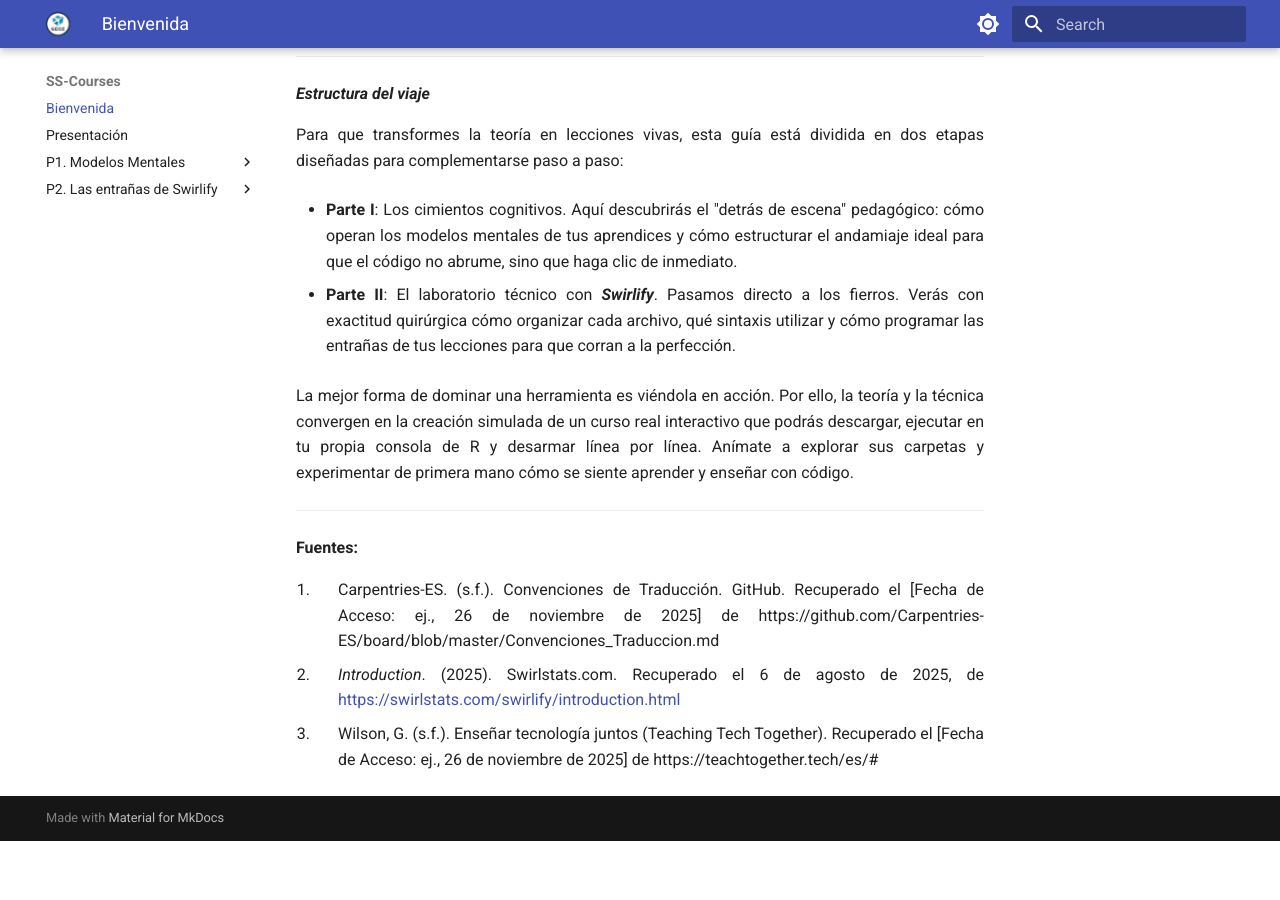
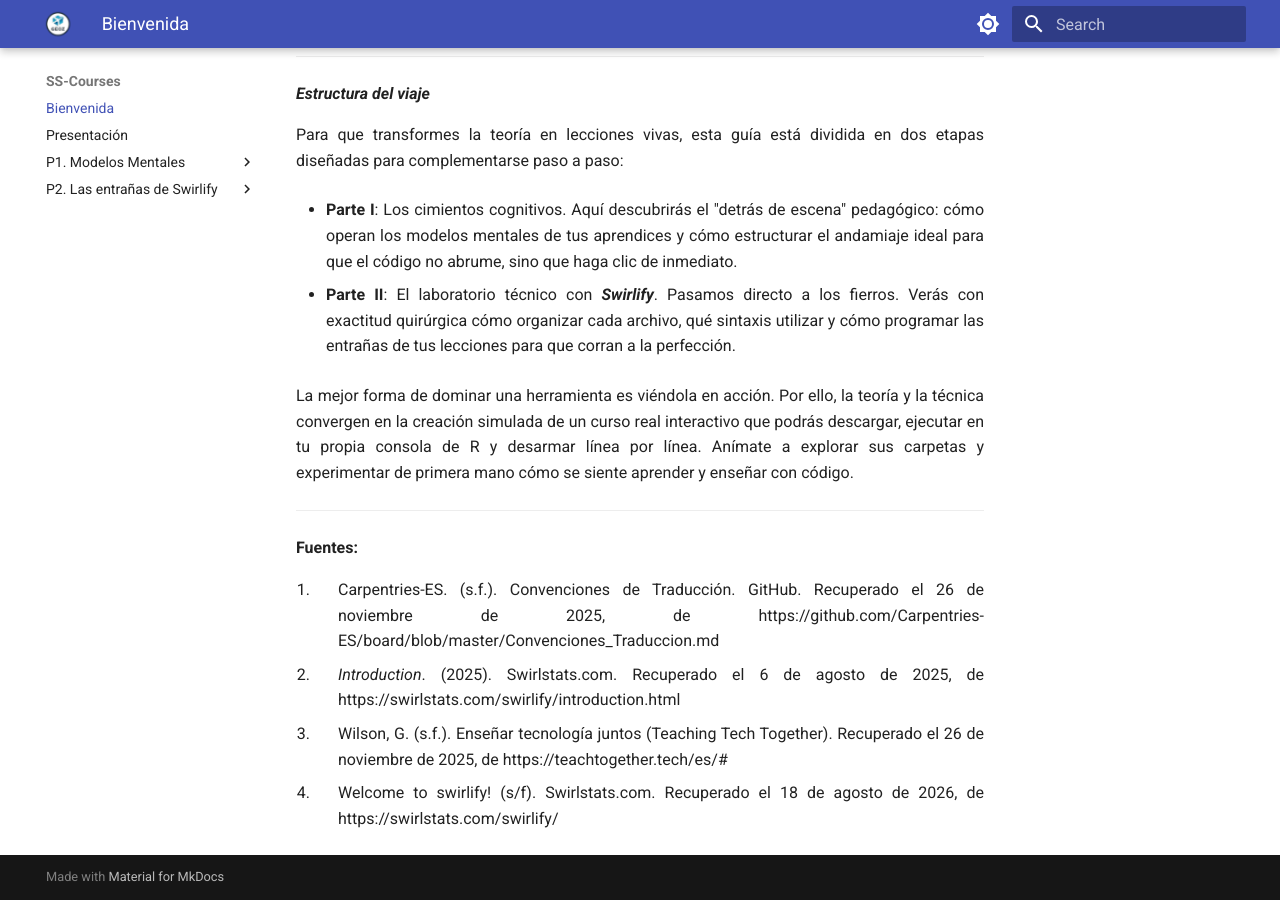
Before and after one commit to Docker-oz/docker_zensrlwf_start, an MkDocs documentation site: the page built from docs/index.md, in a window 1280 px wide and 900 px high, scrolled down 1861 px. Built offline with MkDocs 1.6.1 and Material for MkDocs 9.7.7, drawn with Linux system fonts in a browser that asks for light colours; before the commit the page ends 2702 px from its top, so only the background shows below that; some of the changed text lies outside the part shown.

Commit message:
docs: actualizar contenido y estilos

```diff
--- a/docs/index.md
+++ b/docs/index.md
@@ -63,8 +63,10 @@
 
 **Fuentes:**
 
-1. Carpentries-ES. (s.f.). Convenciones de Traducción. GitHub. Recuperado el [Fecha de Acceso: ej., 26 de noviembre de 2025] de https://github.com/Carpentries-ES/board/blob/master/Convenciones_Traduccion.md
+1. Carpentries-ES. (s.f.). Convenciones de Traducción. GitHub. Recuperado el 26 de noviembre de 2025, de https://github.com/Carpentries-ES/board/blob/master/Convenciones_Traduccion.md
 
-2. *Introduction*. (2025). Swirlstats.com. Recuperado el 6 de agosto de 2025, de [https://swirlstats.com/swirlify/introduction.html](https://swirlstats.com/swirlify/introduction.html)
+2. *Introduction*. (2025). Swirlstats.com. Recuperado el 6 de agosto de 2025, de https://swirlstats.com/swirlify/introduction.html
 
-3. Wilson, G. (s.f.). Enseñar tecnología juntos (Teaching Tech Together). Recuperado el [Fecha de Acceso: ej., 26 de noviembre de 2025] de https://teachtogether.tech/es/#
+3. Wilson, G. (s.f.). Enseñar tecnología juntos (Teaching Tech Together). Recuperado el 26 de noviembre de 2025, de https://teachtogether.tech/es/#
+
+4. Welcome to swirlify! (s/f). Swirlstats.com. Recuperado el 18 de agosto de 2026, de https://swirlstats.com/swirlify/
--- a/mkdocs.yml
+++ b/mkdocs.yml
@@ -26,7 +26,7 @@
   - Bienvenida: index.md
   - Presentación: presentacion.md
   - 'P1. Modelos Mentales':        # Este será el título del menú desplegable
-      - 1.1 ¿Quiénes son mis aprendices?: 1_modelos_mentales/1-1_quienes_son_mis_aprendices.md
+      - 1.1 ¿Quiénes son tus aprendices?: 1_modelos_mentales/1-1_quienes_son_mis_aprendices.md
       - 1.2 La mente del aprendiz: 1_modelos_mentales/1-2_la_mente_del_aprendiz.md
   - 'P2. Las entrañas de Swirlify':
       - 2.1 Tuerca, tornillo y archivo: 2_entranas/2-1_archivos_directorios.md
```
Also changed, not shown: other parts of docs/index.md (+2 -2 lines), docs/1_modelos_mentales/1-2_la_mente_del_aprendiz.md (+2 -0 lines), docs/2_entranas/2-1_archivos_directorios.md (+1 -1 lines).
